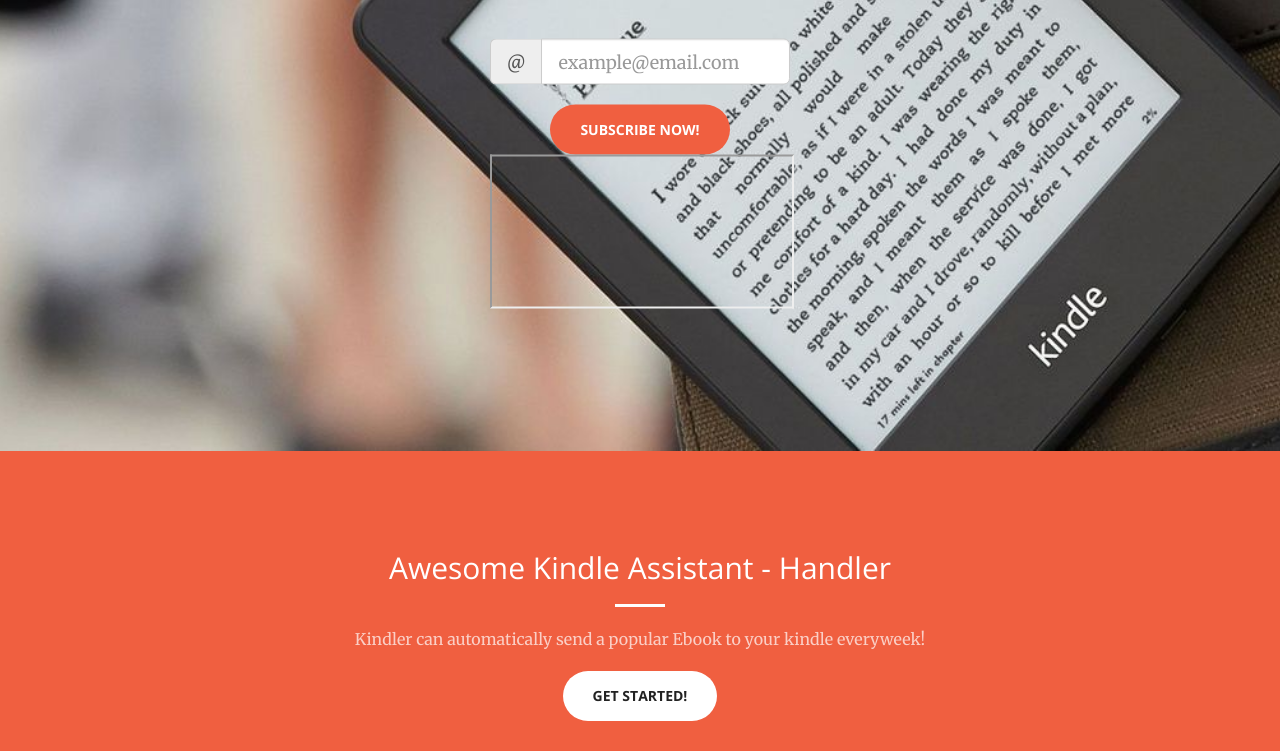
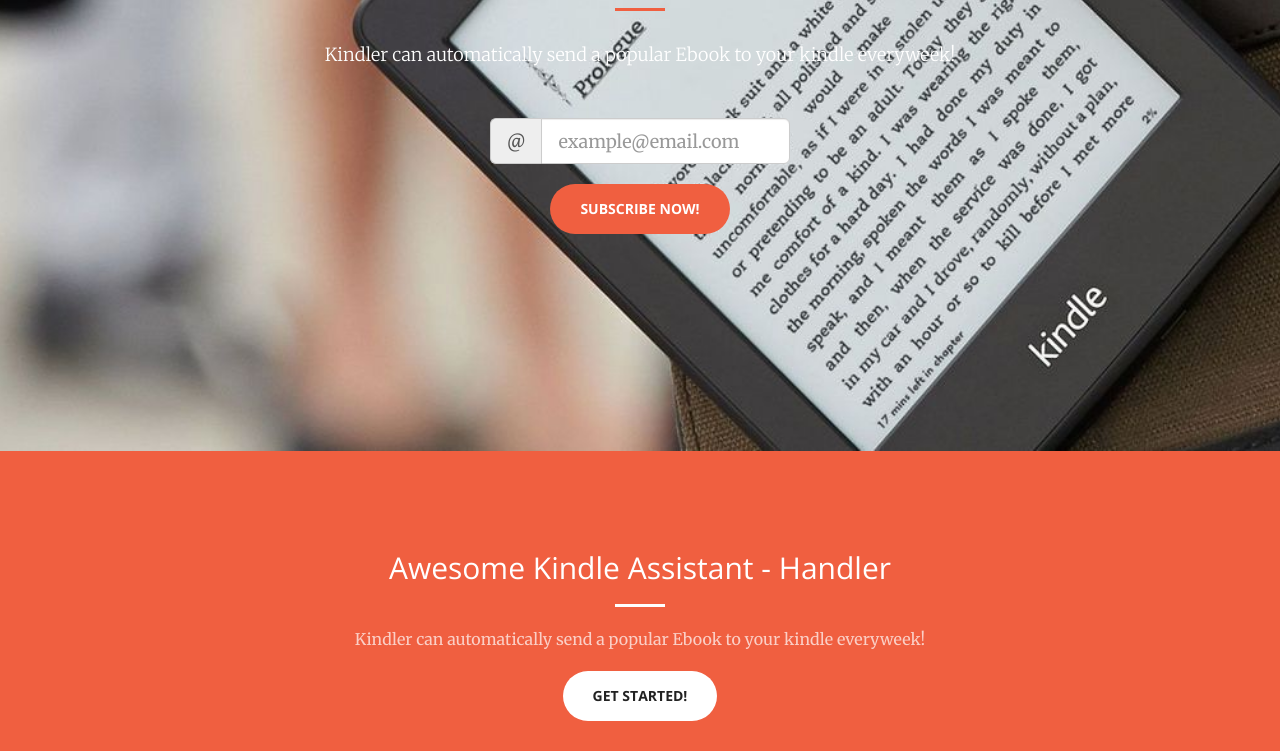
Before and after one commit to KDF5000/HomePage, a website: page index.html in a window 1280 px wide. Shown: the part 349-1100 px from the top of the page. Drawn offline with nearby package versions, Linux system fonts and the light colour scheme.

Commit message:
subcribe

```diff
--- a/index.html
+++ b/index.html
@@ -78,14 +78,13 @@
                 <hr>
                 <p>Kindler can automatically send a popular Ebook to your kindle everyweek!</p>
                 <!-- <a href="https://github.com/KDF5000/WeeklyBook" class="btn btn-primary btn-xl page-scroll">Find Out More</a> -->
-                <form action="subcribe.php" class='center-block' style="width:300px" method="post" target="id_iframe">
+                <form action="subcribe.php" class='center-block' style="width:300px" method="post">
                     <div class="input-group input-group-lg">
                         <span class="input-group-addon">@</span>
                         <input type="text" name='subcribe_email'class="form-control" placeholder="example@email.com">
                     </div>
                     <br />
                     <input type="submit" value="Subscribe Now!" class="btn btn-primary btn-xl page-scroll" />
-                    <iframe id="id_iframe" name="id_iframe" style=""></iframe>
                 </form>
             </div>
         </div>
```
